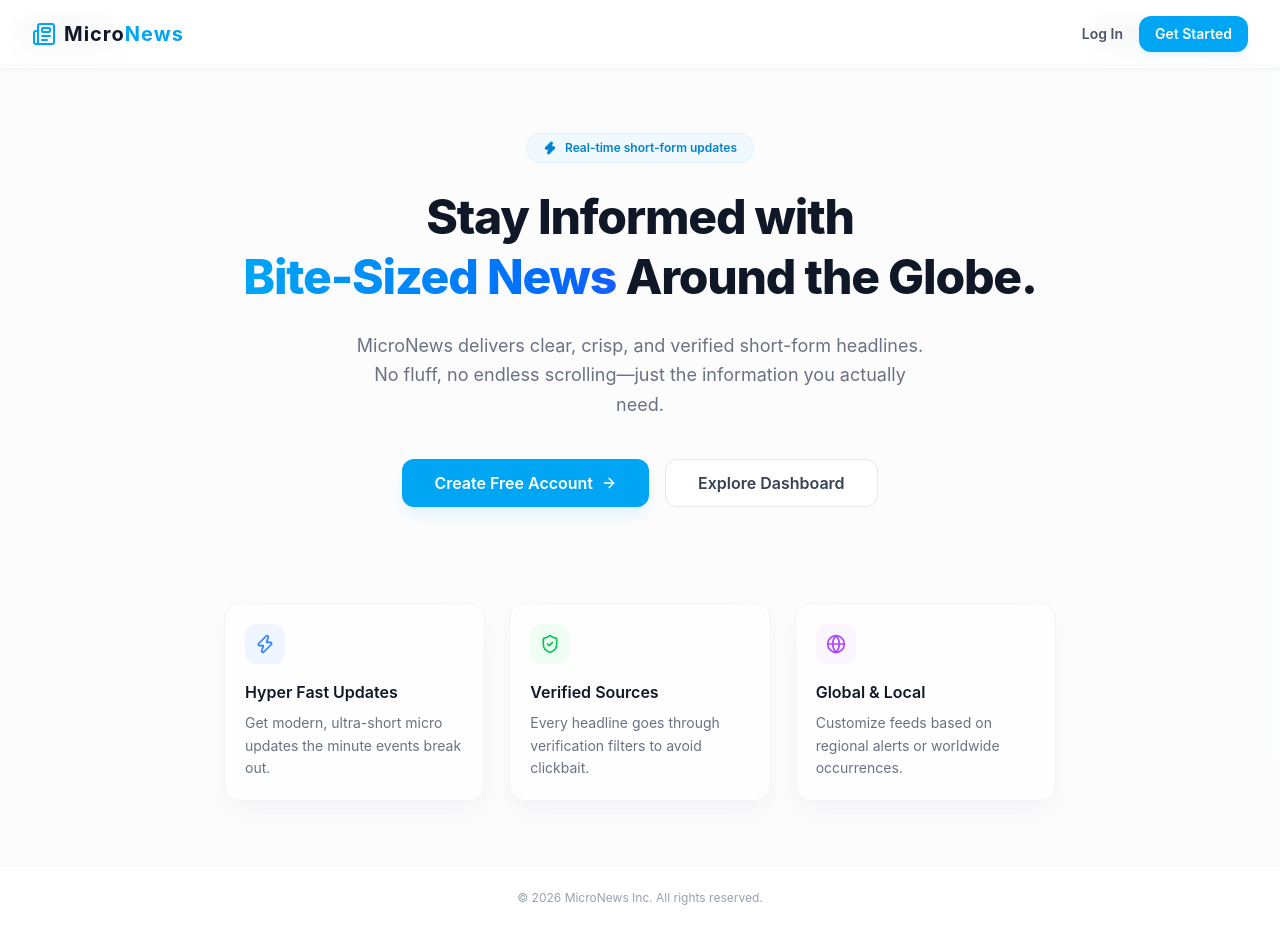
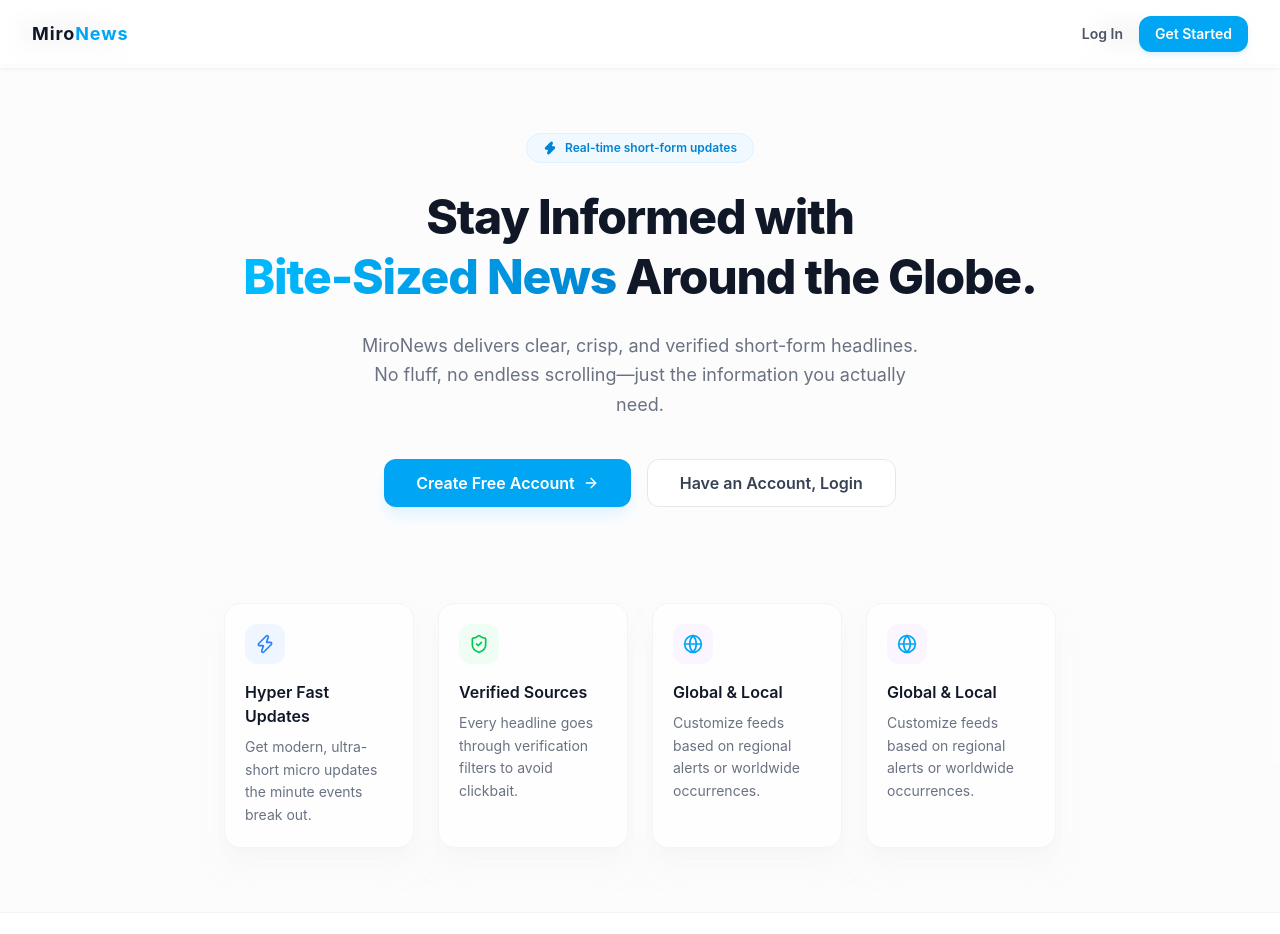
Before and after one commit to larryasure/blog-news, a React (Vite) app in the folder client/: page / in a window 1280 px wide. Shown: the top 934 px of the page. Built offline with nearby package versions, Linux system fonts and the light colour scheme; no server answers.

Commit message:
home page renewed

```diff
--- a/client/src/Pages/Footer.jsx
+++ b/client/src/Pages/Footer.jsx
@@ -1,7 +1,9 @@
-import React from 'react'
-
 export default function Footer() {
   return (
-    <div>Footer</div>
-  )
+    <footer className="w-full border-t border-gray-100 bg-white px-8 py-6 text-center text-xs text-gray-400">
+      <p>
+        &copy; {new Date().getFullYear()} MiroNews Inc. All rights reserved.
+      </p>
+    </footer>
+  );
 }
--- a/client/src/components/Home.jsx
+++ b/client/src/components/Home.jsx
@@ -3,14 +3,12 @@ import { Link } from "react-router-dom";
 
 export default function Home() {
   return (
-    <div className="min-h-screen bg-gray-50/50 flex flex-col justify-between selection:bg-blue-100">
+    <div className="min-h-screen bg-gray-50/50  flex flex-col justify-between selection:bg-blue-100">
 
-      {/* Navigation Header */}
       <header className="w-full bg-white/80 backdrop-blur-md sticky top-0 z-50 border-b border-gray-100 px-8 py-4 flex items-center justify-between max-w-7xl mx-auto left-0 right-0">
         <div className="flex items-center gap-2">
-          <Newspaper className="text-sky-500 size-6" />
-          <span className="font-bold text-xl tracking-wider text-gray-900">
-            Micro<span className="text-sky-500">News</span>
+          <span className="font-bold text-lg tracking-wider text-gray-900">
+            Miro<span className="text-sky-500">News</span>
           </span>
         </div>
         <div className="flex items-center gap-4">
@@ -38,13 +36,13 @@ export default function Home() {
 
         <h1 className="text-4xl sm:text-5xl font-extrabold text-gray-900 tracking-tight leading-tight">
           Stay Informed with <br />
-          <span className="bg-gradient-to-r from-sky-500 to-blue-600 bg-clip-text text-transparent">
+          <span className="bg-linear-to-r from-sky-400 to-sky-600 bg-clip-text text-transparent">
             Bite-Sized News
           </span> Around the Globe.
         </h1>
 
         <p className="mt-6 text-base sm:text-lg text-gray-500 max-w-xl leading-relaxed">
-          MicroNews delivers clear, crisp, and verified short-form headlines. No fluff, no endless scrolling—just the information you actually need.
+          MiroNews delivers clear, crisp, and verified short-form headlines. No fluff, no endless scrolling—just the information you actually need.
         </p>
 
         <div className="mt-10 flex flex-col sm:flex-row items-center gap-4 w-full justify-center">
@@ -59,13 +57,12 @@ export default function Home() {
             to="/login"
             className="w-full sm:w-auto px-8 h-12 bg-white border border-gray-200 text-gray-700 font-semibold rounded-xl flex items-center justify-center hover:bg-gray-50 transition-colors"
           >
-            Explore Dashboard
+            Have an Account, Login
           </Link>
         </div>
 
-        {/* Feature Grid */}
-        <section className="mt-24 grid grid-cols-1 sm:grid-cols-3 gap-6 w-full text-left">
-          <div className="bg-white/80 border border-gray-100 rounded-2xl p-5 shadow-xl shadow-gray-100/50">
+        <section className="mt-24 grid grid-cols-1 sm:grid-cols-4 gap-6 w-full text-left ">
+          <div className="bg-white/80 border border-gray-100 rounded-2xl p-5  shadow-xl shadow-gray-100/50 ">
             <div className="p-2.5 bg-blue-50 text-blue-500 rounded-xl w-fit mb-4">
               <Zap className="size-5" />
             </div>
@@ -75,7 +72,7 @@ export default function Home() {
             </p>
           </div>
 
-          <div className="bg-white/80 border border-gray-100 rounded-2xl p-5 shadow-xl shadow-gray-100/50">
+          <div className="bg-white/80 border border-gray-100 rounded-2xl p-5 shadow-xl shadow-gray-100/50 hover:shadow-2xl">
             <div className="p-2.5 bg-green-50 text-green-500 rounded-xl w-fit mb-4">
               <ShieldCheck className="size-5" />
             </div>
@@ -86,7 +83,18 @@ export default function Home() {
           </div>
 
           <div className="bg-white/80 border border-gray-100 rounded-2xl p-5 shadow-xl shadow-gray-100/50">
-            <div className="p-2.5 bg-purple-50 text-purple-500 rounded-xl w-fit mb-4">
+            <div className="p-2.5 bg-purple-50 text-sky-500 rounded-xl w-fit mb-4">
+              <Globe className="size-5" />
+            </div>
+            <h4 className="font-semibold text-gray-900 text-base">Global & Local</h4>
+            <p className="text-sm text-gray-500 mt-2 leading-relaxed">
+              Customize feeds based on regional alerts or worldwide occurrences.
+            </p>
+          </div>
+
+
+          <div className="bg-white/80 border border-gray-100 rounded-2xl p-5 shadow-xl shadow-gray-100/50">
+            <div className="p-2.5 bg-purple-50 text-sky-500 rounded-xl w-fit mb-4">
               <Globe className="size-5" />
             </div>
             <h4 className="font-semibold text-gray-900 text-base">Global & Local</h4>
@@ -98,9 +106,7 @@ export default function Home() {
       </main>
 
       {/* Footer */}
-      <footer className="w-full border-t border-gray-100 bg-white px-8 py-6 text-center text-xs text-gray-400">
-        <p>&copy; {new Date().getFullYear()} MicroNews Inc. All rights reserved.</p>
-      </footer>
+
     </div>
   );
 }
```
